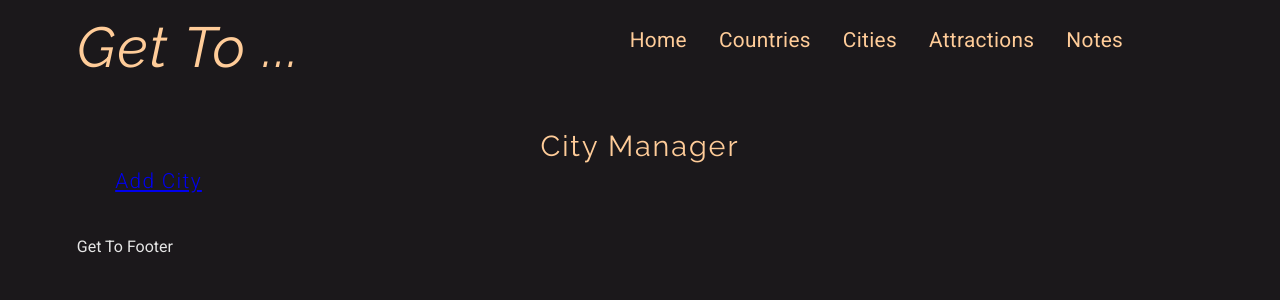
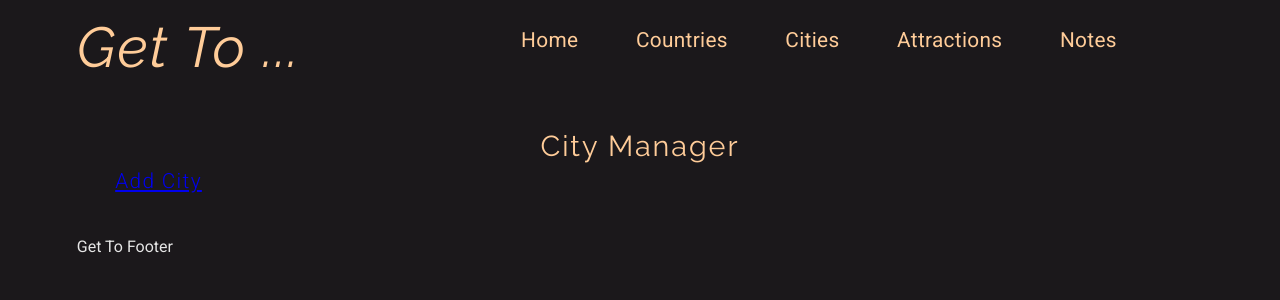
Before and after one commit to gm1wkr/cc_python_project, a Flask app: page /cities in a window 1280 px wide. Shown: the top 300 px of the page. Run offline with Flask 2, Linux system fonts and the light colour scheme; data that the repository does not hold is empty; some libraries are stand-ins or nearby versions.

Commit message:
added main nav hover styles, added font-awesom cdn

```diff
--- a/static/css/styles.css
+++ b/static/css/styles.css
@@ -72,7 +72,7 @@ ul.navigation {
 }
 
 ul.navigation>li {
-    margin-right: 2rem;
+    margin-right: 1.2rem;
 }
 
 .navigation a {
@@ -80,11 +80,14 @@ ul.navigation>li {
     text-decoration: none;
     letter-spacing: 0.02rem;
     color: var(--accent-color-15);
+    padding: 0.3rem 1.2rem;
+    border-bottom: 1px solid transparent;
     transition: var(--link-transition);
 }
 
 .navigation a:hover {
-    color: var(--accent-color-30)
+    color: var(--accent-color-30);
+    border-bottom: 1px solid var(--accent-color-20);
 }
 
 h1,
--- a/templates/base.html
+++ b/templates/base.html
@@ -4,6 +4,7 @@
     <meta charset="UTF-8">
     <meta http-equiv="X-UA-Compatible" content="IE=edge">
     <meta name="viewport" content="width=device-width, initial-scale=1.0">
+    <link rel="stylesheet" href="https://cdnjs.cloudflare.com/ajax/libs/font-awesome/6.1.1/css/all.min.css" integrity="sha512-KfkfwYDsLkIlwQp6LFnl8zNdLGxu9YAA1QvwINks4PhcElQSvqcyVLLD9aMhXd13uQjoXtEKNosOWaZqXgel0g==" crossorigin="anonymous" referrerpolicy="no-referrer" />
     <link rel="stylesheet" href="{{ url_for('static', filename='css/styles.css') }}">
     <title>Travel Mate</title>
 </head>
--- a/templates/index.html
+++ b/templates/index.html
@@ -44,7 +44,7 @@
             </section>
 
             <section class="dashboard__countries dashboard__child">
-                <h2><a href="/countries">Countries</a></h2>
+                <h2><a href="/countries"><i class="fa-solid fa-circle-plus"></i>Countries</a></h2>
                 <p class="centered-text">{{stats_dict['num_countries']}}</p>
             </section>
         <!-- </div> -->
```
